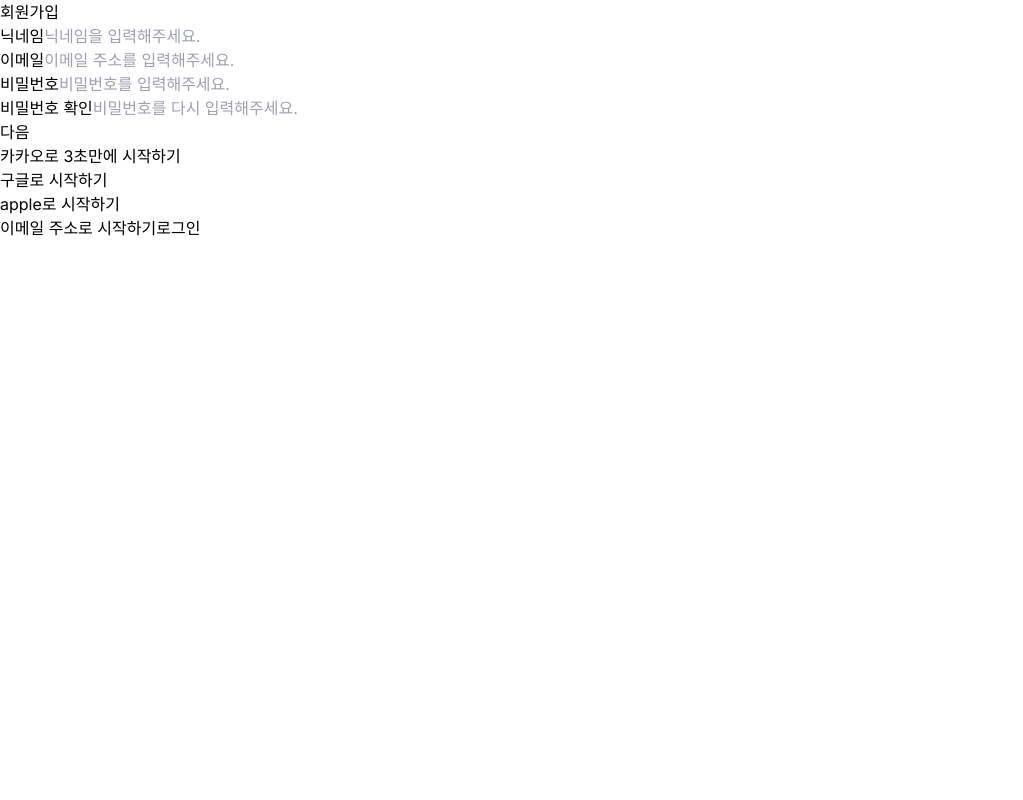
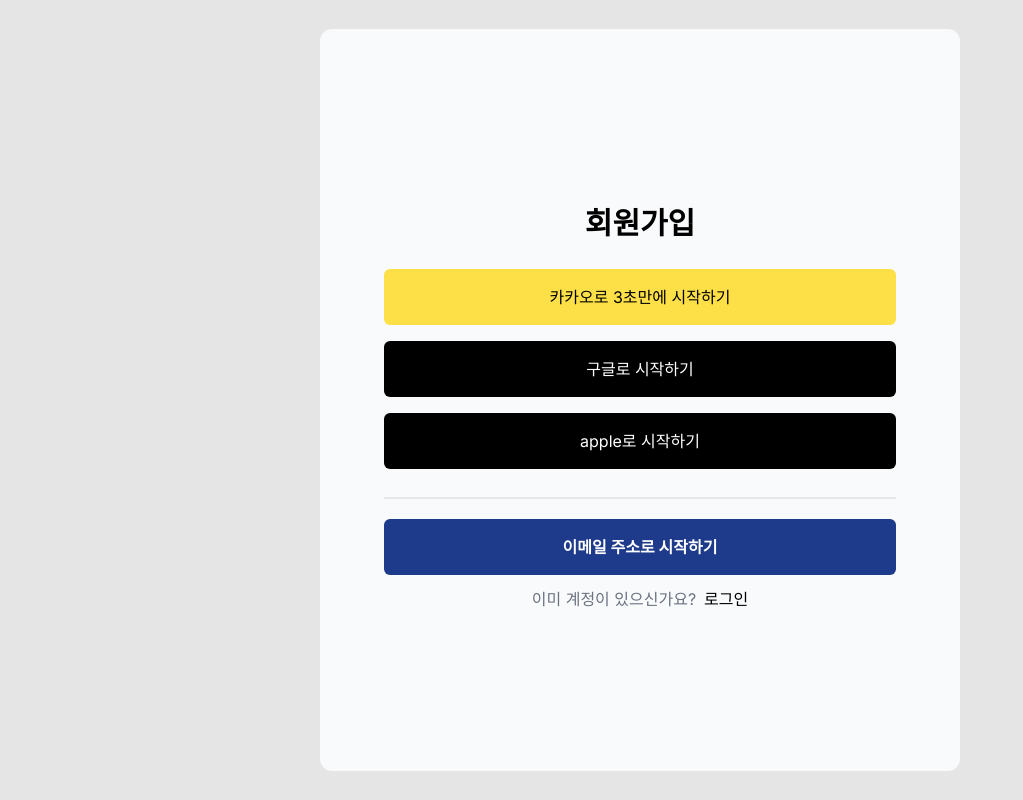
Before and after one commit to dygmm4288/2024nbcamp_timeattack, a Next.js app: page /signup in a window 1280 px wide. Shown: the whole page, without its empty margins (0-1023 px from the left). Built offline with nearby package versions, Linux system fonts and the light colour scheme.

Commit message:
style: style추가

```diff
--- a/src/app/globals.css
+++ b/src/app/globals.css
@@ -3,4 +3,12 @@
 @tailwind utilities;
 
 body {
+  background-color: rgb(229, 229, 229);
+  display: flex;
+  width: 100vw;
+  height: 100vh;
+  overflow: hidden;
 }
+body > * {
+  margin: auto;
+}
--- a/src/app/hooks/useAuth.ts
+++ b/src/app/hooks/useAuth.ts
@@ -1,7 +1,7 @@
 import { useAppSelector } from "@/modules/hooks/hook";
 
 export default function useAuth() {
-  const {accessToken} = useAppSelector((state) => state.auth);
-
-  return {isLogin: !!accessToken}
+  const { accessToken } = useAppSelector((state) => state.auth);
+  console.log(accessToken);
+  return { isLogin: !!accessToken };
 }
--- a/src/app/signin/page.tsx
+++ b/src/app/signin/page.tsx
@@ -4,11 +4,18 @@ import Link from "next/link";
 
 export default function SignIn() {
   return (
-    <section>
-      <h2>로그인</h2>
+    <section className='bg-gray-50 py-40 px-16 w-1/2 rounded-xl flex flex-col justify-between'>
+      <h2 className='font-bold text-3xl text-center my-4'>로그인</h2>
       <SignInForm />
-      <Link href='/signup'>회원가입</Link>
       <OAuthContainer />
+      <p className='w-full flex flex-row justify-center items-center gap-2 text-gray-500 opacity-90'>
+        밀리그램 회원이 아니신가요?
+        <Link
+          className='block text-right text-black opacity-100'
+          href='/signup'>
+          회원가입
+        </Link>
+      </p>
     </section>
   );
 }
--- a/src/app/signup/page.tsx
+++ b/src/app/signup/page.tsx
@@ -1,15 +1,48 @@
+"use client";
+
 import OAuthContainer from "@/components/auth/OAuthContainer";
 import SignUpForm from "@/components/auth/SignUpForm";
 import Link from "next/link";
+import { useRouter } from "next/navigation";
+import { useEffect, useState } from "react";
+import useAuth from "../hooks/useAuth";
 
 export default function SignUp() {
+  const [isOAuthMode, setOAuthMode] = useState(true);
+  const handleSetOAuthMode = () => {
+    setOAuthMode(false);
+  };
+  const { isLogin } = useAuth();
+
+  const router = useRouter();
+  useEffect(() => {
+    if (isLogin) router.push("/signin");
+  }, []);
+
   return (
-    <section>
-      <h2>회원가입</h2>
-      <SignUpForm />
+    <section className='bg-gray-50 py-40 px-16 w-1/2 rounded-xl flex flex-col gap-3'>
+      <h2 className='font-bold text-3xl text-center my-4'>회원가입</h2>
+      {!isOAuthMode && <SignUpForm />}
       <OAuthContainer />
-      <button>이메일 주소로 시작하기</button>
-      <Link href='/signin'>로그인</Link>
+      {isOAuthMode && (
+        <div
+          className='border-solid border-gray-200 border-t-2 pt-5'
+          onClick={handleSetOAuthMode}>
+          <button
+            type='button'
+            className='w-full rounded-md py-4 bg-blue-900 text-white font-bold'>
+            이메일 주소로 시작하기
+          </button>
+        </div>
+      )}
+      <p className="'w-full flex flex-row justify-center items-center gap-2 text-gray-500 opacity-90'>">
+        이미 계정이 있으신가요?
+        <Link
+          className='block text-right text-black opacity-100'
+          href='/signin'>
+          로그인
+        </Link>
+      </p>
     </section>
   );
 }
--- a/src/components/auth/Input.tsx
+++ b/src/components/auth/Input.tsx
@@ -19,9 +19,15 @@ export default function Input({
   handleChange,
 }: Props) {
   return (
-    <div>
-      <label htmlFor={id}>{label}</label>
+    //TODO : error message일 경우에 빨간색 더 줘야함
+    <div className='relative'>
+      <label htmlFor={id} className='absolute top-3 left-3 text-xs'>
+        {label}
+      </label>
       <input
+        className={`w-full h-16 border-2 border-gray-300 rounded-md px-4 pt-5 pb-1 mt-2 mb-6 focus:outline-none focus:border-blue-500 text-sm ${
+          errorMessage && "border-red-400"
+        }`}
         type={type || "text"}
         id={id}
         name={id}
@@ -30,7 +36,7 @@ export default function Input({
         value={value}
         required
       />
-      <p>{errorMessage}</p>
+      <p className='absolute bottom-1 text-sm text-red-400'>{errorMessage}</p>
     </div>
   );
 }
--- a/src/components/auth/OAuthContainer.tsx
+++ b/src/components/auth/OAuthContainer.tsx
@@ -1,11 +1,33 @@
 "use client";
+
+import Link from "next/link";
+import { PropsWithChildren } from "react";
 
 export default function OAuthContainer() {
   return (
-    <div>
-      <div>카카오로 3초만에 시작하기</div>
-      <div>구글로 시작하기</div>
-      <div>apple로 시작하기</div>
+    <div className='flex flex-col gap-4 mb-4'>
+      <OAuthButton color='text-black' background='bg-yellow-300'>
+        카카오로 3초만에 시작하기
+      </OAuthButton>
+      <OAuthButton color='text-white' background='bg-black'>
+        구글로 시작하기
+      </OAuthButton>
+      <OAuthButton color='text-white' background='bg-black'>
+        apple로 시작하기
+      </OAuthButton>
     </div>
   );
 }
+interface Props extends PropsWithChildren {
+  color: string;
+  background: string;
+}
+function OAuthButton({ children, color, background }: Props) {
+  return (
+    <Link
+      href='/login'
+      className={`w-full rounded-md py-4 block text-center ${color} ${background}`}>
+      {children}
+    </Link>
+  );
+}
--- a/src/components/auth/SignInForm.tsx
+++ b/src/components/auth/SignInForm.tsx
@@ -61,7 +61,9 @@ export default function SignInForm() {
 
   return (
     <>
-      <form onSubmit={handleLogin}>
+      <form
+        className='border-b-2 border-solid pb-4 mb-4 flex flex-col gap-4'
+        onSubmit={handleLogin}>
         <Input
           id='email'
           label='이메일'
@@ -79,8 +81,16 @@ export default function SignInForm() {
           handleChange={handleChangePassword}
           errorMessage={null}
         />
-        <Link href='/signup'>비밀번호를 잊으셨나요?</Link>
-        <button type='submit'>로그인</button>
+        <Link
+          className='block text-right text-md text-blue-900 '
+          href='/signup'>
+          비밀번호를 잊으셨나요?
+        </Link>
+        <button
+          type='submit'
+          className='w-full rounded-md py-4 bg-blue-900 text-white font-bold '>
+          로그인
+        </button>
       </form>
       <ToastContainer />
     </>
--- a/src/components/auth/SignUpForm.tsx
+++ b/src/components/auth/SignUpForm.tsx
@@ -1,7 +1,6 @@
 "use client";
 
 import { register } from "@/app/api/route";
-import useAuth from "@/app/hooks/useAuth";
 import useInput from "@/app/hooks/useInput";
 import {
   ERROR_MESSAGE,
@@ -12,7 +11,7 @@ import {
 } from "@/lib/valid";
 import { AxiosError } from "axios";
 import { useRouter } from "next/navigation";
-import { FormEvent, useEffect } from "react";
+import { FormEvent } from "react";
 import Input from "./Input";
 
 export default function SignUpForm() {
@@ -24,12 +23,7 @@ export default function SignUpForm() {
     handleChangePasswordConfirm,
     setPasswordConfirmError,
   ] = useInput("");
-  const { isLogin } = useAuth();
-
   const router = useRouter();
-  useEffect(() => {
-    if (isLogin) router.push("/signin");
-  }, []);
 
   const handleSubmit = async (e: FormEvent<HTMLFormElement>) => {
     e.preventDefault();
@@ -83,7 +77,9 @@ export default function SignUpForm() {
   };
 
   return (
-    <form onSubmit={handleSubmit}>
+    <form
+      onSubmit={handleSubmit}
+      className='border-solid border-b-2 border-b-gray-200 pb-6 mb-4 relative'>
       <Input
         id='nickname'
         label='닉네임'
@@ -119,7 +115,14 @@ export default function SignUpForm() {
         type='password'
       />
 
-      <button type='submit'>다음</button>
+      <button
+        type='submit'
+        className='w-full rounded-md py-4 bg-blue-900 text-white font-bold'>
+        다음
+      </button>
+      <span className='absolute -bottom-3 left-1/2 -translate-x-1/2 block bg-gray-50 text-gray-300 px-4'>
+        또는
+      </span>
     </form>
   );
 }
```
